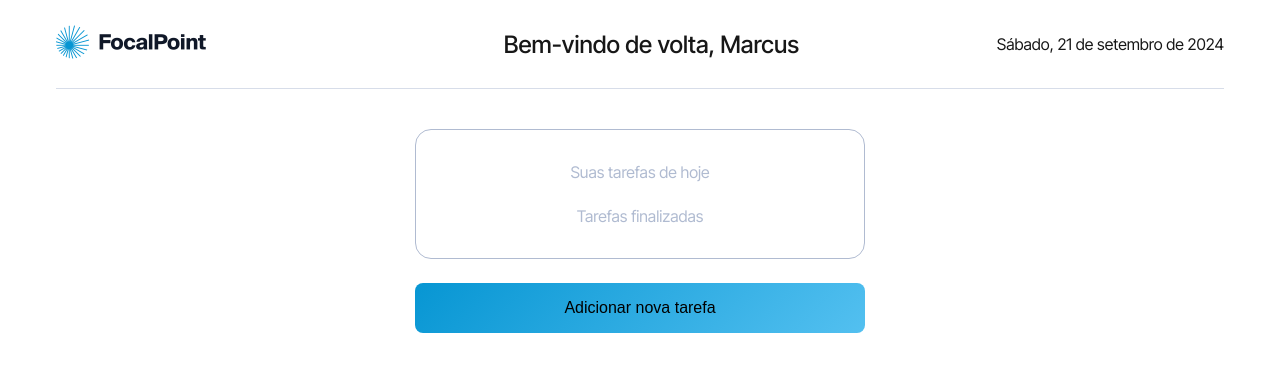
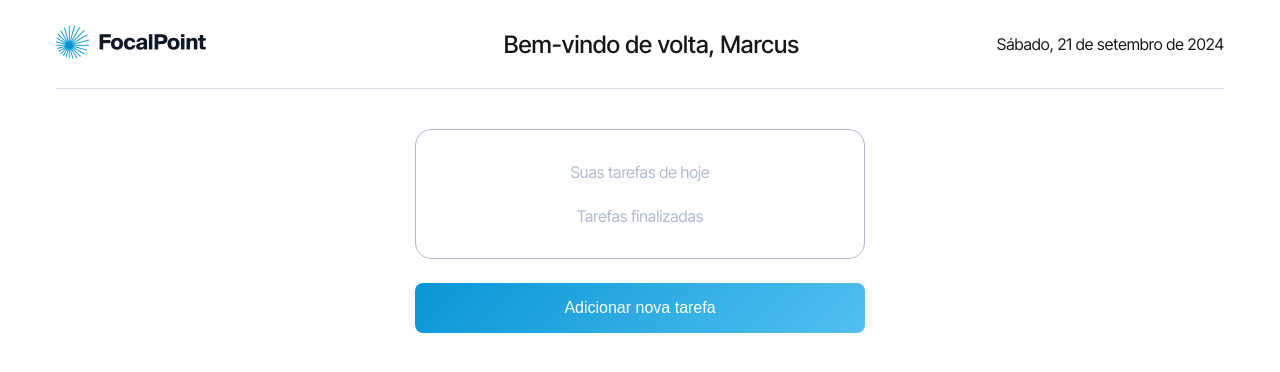
Before and after one commit to IgorHenrik1/focal-point, a Next.js app: page / in a window 1280 px wide. Shown: the top 372 px of the page. Built offline with nearby package versions, Linux system fonts and the light colour scheme.

Commit message:
style(ToDo): altera cor da fonte do botão

```diff
--- a/src/components/to-do.scss
+++ b/src/components/to-do.scss
@@ -26,6 +26,7 @@
     border-radius: 8px;
     margin-top: 24px;
     cursor: pointer;
+    color: #fff !important;
   }
 
 }
```
